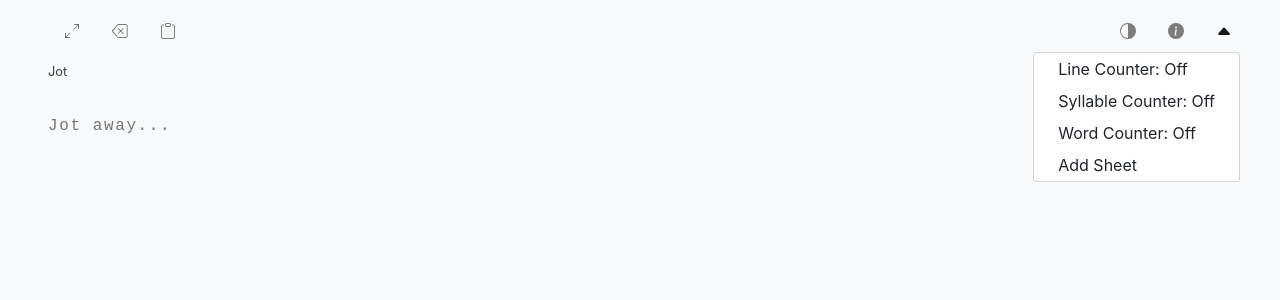
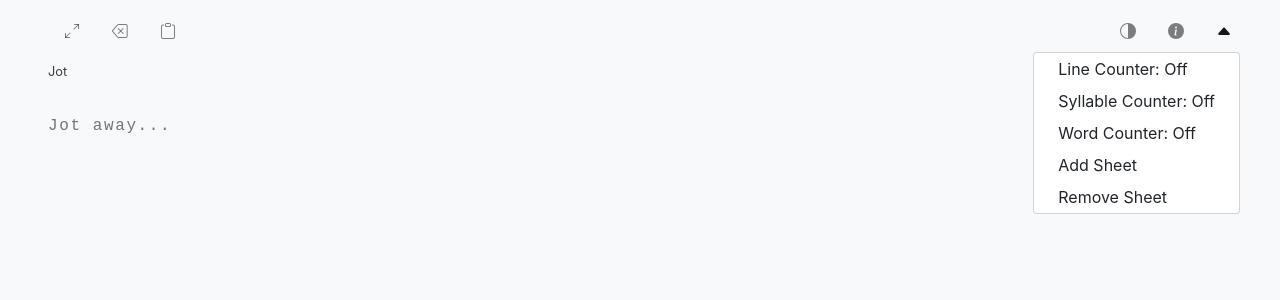
Before and after one commit to sanchez-hugo/jotify-azure, a React (Create React App) app: page / in a window 1280 px wide. Both pictures are taken after a click on the button 1224 px from the left and 29 px from the top of the page. Shown: the top 300 px of the page. Built offline with nearby package versions, Linux system fonts and the light colour scheme.

Commit message:
added removing jots func

```diff
--- a/src/components/layout/NavBar.jsx
+++ b/src/components/layout/NavBar.jsx
@@ -149,6 +149,11 @@ const NavBar = (props) => {
       if (nav.isNavBarOpen || nav.isDropDownOpen) props.closeMenu();
     };
 
+    const onRemoveSheetClick = () => {
+      props.removeJot();
+      if (nav.isNavBarOpen || nav.isDropDownOpen) props.closeMenu();
+    };
+
     return (
       <li
         className={
@@ -195,6 +200,9 @@ const NavBar = (props) => {
           </button>
           <button className="btn dropdown-item" onClick={onAddSheetClick}>
             Add Sheet
+          </button>
+          <button className="btn dropdown-item" onClick={onRemoveSheetClick}>
+            Remove Sheet
           </button>
         </div>
       </li>
--- a/src/components/sheet/Sheet.jsx
+++ b/src/components/sheet/Sheet.jsx
@@ -89,15 +89,20 @@ class Sheet extends Component {
     const id = this.getNewJotId();
 
     const jot = this.getEmptyJot(id);
-    // const mappedJot = this.mapJot(jot);
 
     const { jots } = this.state;
     jots.push(jot);
     this.setJots(jots);
+  };
 
-    // const { jots, mappedJots } = this.state;
-    // mappedJots.push(mappedJot);
-    // this.setJotsAndMappedJots(jots, mappedJots);
+  removeJot = () => {
+    if (this.state.pagination.totalJots > 1) {
+      const id = this.getCurrentJotId();
+      const jots = this.state.jots.filter((jot) => jot.id !== id);
+      this.setJots(jots);
+      this.setCurrentJot(0); // should calc instead of reset
+      this.setTotalJots(jots.length);
+    }
   };
 
   nextJot = () => {
@@ -250,7 +255,6 @@ class Sheet extends Component {
       this.findCounts(value, id);
     }
   };
-
 
   findCounts = (text, jotId) => {
     if (!text) return;
@@ -436,11 +440,11 @@ class Sheet extends Component {
           onTextClear={this.onTextClear}
           closeMenu={this.resetNav}
           addJot={this.addJot}
+          removeJot={this.removeJot}
           getCurrentJotId={this.getCurrentJotId}
           {...this.toggles}
         />
         <AlertMessage />
-
 
         {this.state.jots.length > 0 ? (
           <Jots
```
